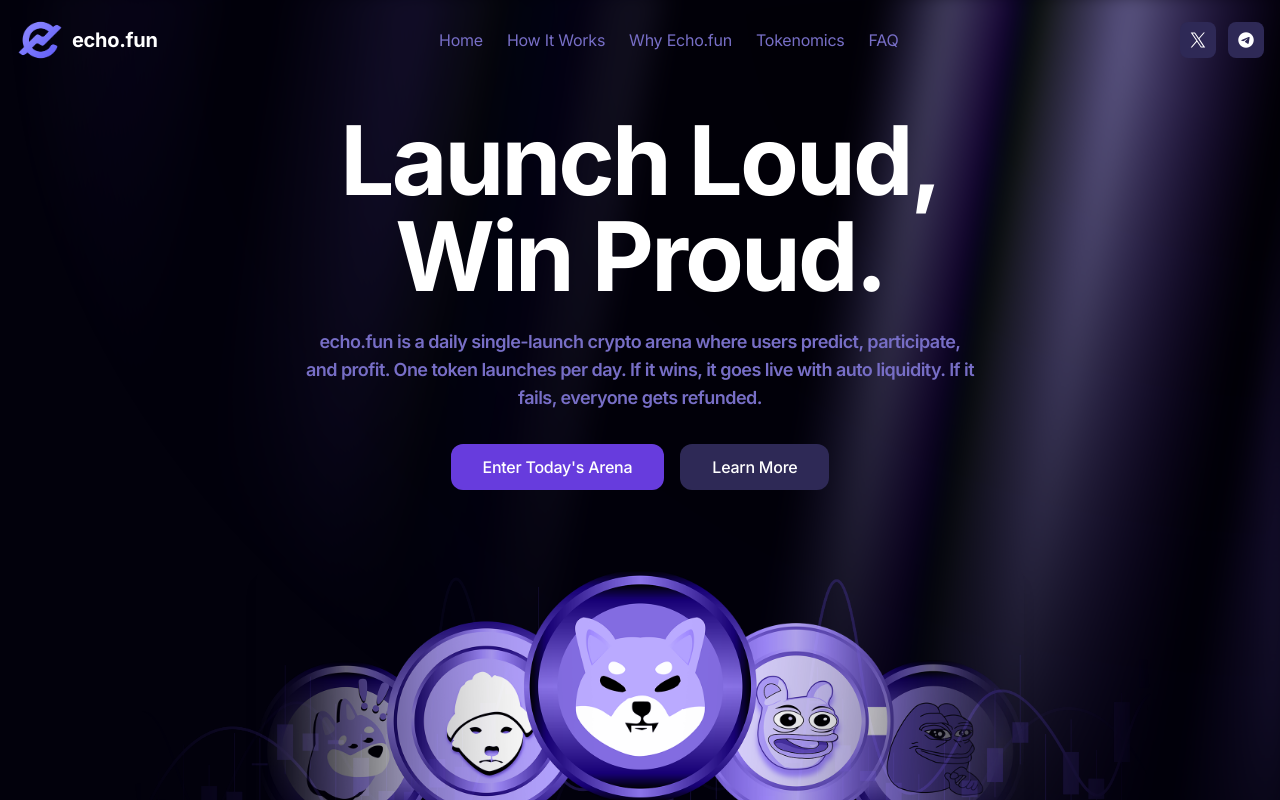
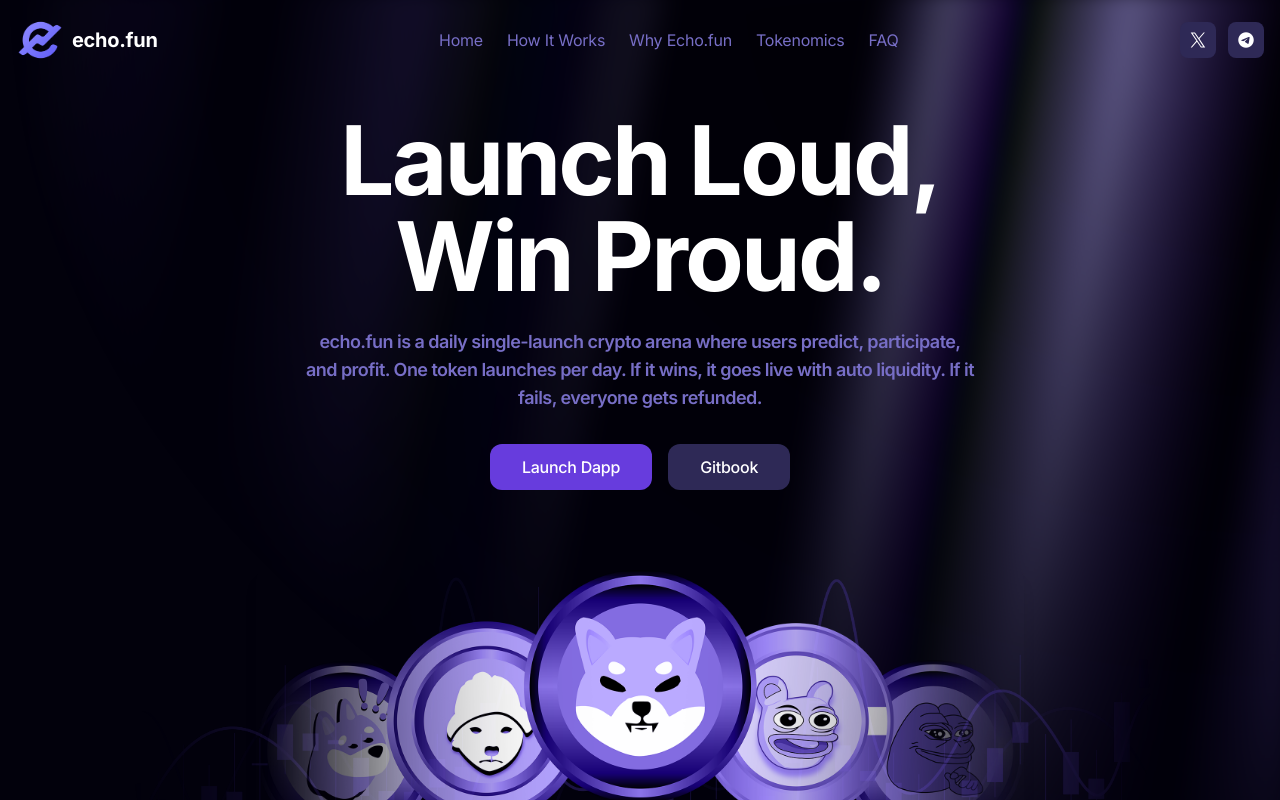
Before and after one commit to designer789/echofun, a Next.js app: page / in a window 1280 px wide. Shown: the top 800 px of the page. Built offline with nearby package versions, Linux system fonts and the light colour scheme.

Commit message:
Update hero.tsx

```diff
--- a/src/components/hero.tsx
+++ b/src/components/hero.tsx
@@ -34,7 +34,7 @@
 
             <div className="flex flex-col md:flex-row gap-4 mb-12">
               <button className="px-8 py-3 rounded-xl bg-violet-9 hover:bg-violet-8 text-white font-medium transition-all duration-300 hover:shadow-[0_0_0_5px_rgba(103,60,221,0.4)]">
-                Enter Today&apos;s Arena
+                Launch Dapp
               </button>
               <Link
                 href="https://echo-fun.gitbook.io/docs/"
@@ -42,7 +42,7 @@
                 rel="noopener noreferrer"
                 className="px-8 py-3 rounded-xl bg-gray-5 hover:bg-gray-6 text-white font-medium transition-all duration-300 hover:shadow-[0_0_0_5px_rgba(46,41,86,0.4)]"
               >
-                Learn More
+                Gitbook
               </Link>
             </div>
 
```
